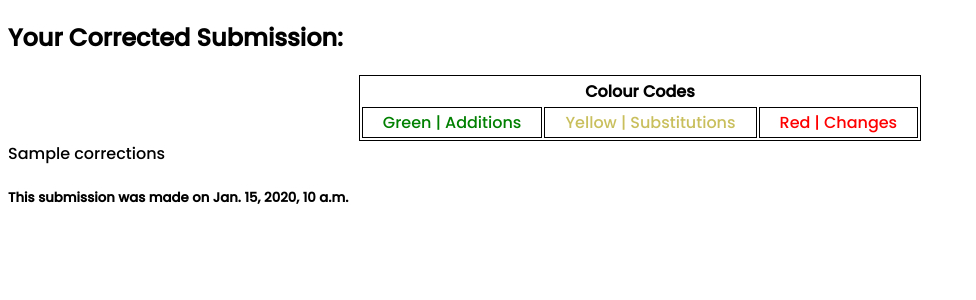
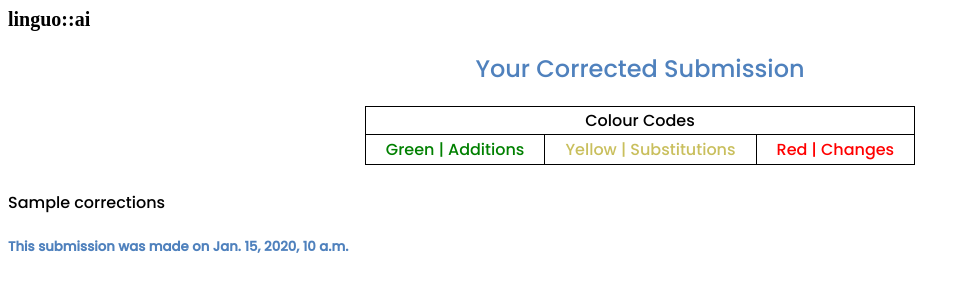
Before and after one commit to nickrogerson1/linguoai-git, a Django app: template members/templates/members/pdfs/corrected-submission.html in a window 1280 px wide. Shown: the top 300 px of the page, without its empty margins (0-976 px from the left). Run offline with Django 4.2, Linux system fonts and the light colour scheme; the template is opened without the code that fills it: most values are stand-ins (such as "Sample title", 1, 10 or a date in 2020); some libraries are stand-ins or nearby versions; some web fonts are replaced.

Commit message:
PDF updated

```diff
--- a/blog/templates/blog/base.html
+++ b/blog/templates/blog/base.html
@@ -33,10 +33,9 @@
         <!-- Specific Page CSS goes HERE  -->
         {% block stylesheets %}{% endblock stylesheets %}
 
-        {% comment %}
         <!-- Custom CSS -->
         <link rel="stylesheet" href="{% static 'css/custom.css' %}">
-        {% endcomment %}
+
         <meta name="viewport" content="width=device-width, initial-scale=1">
 
         <!-- Document Title
--- a/members/templates/members/layouts/base-pdf.html
+++ /dev/null
@@ -1,61 +0,0 @@
-{% load static %}
-
-<!DOCTYPE html>
-<html lang="en">
-
-<head>
-    <meta charset="utf-8"/>
-    <meta name="viewport" content="width=device-width, initial-scale=1, shrink-to-fit=no">
-    <!-- <link rel="apple-touch-icon" sizes="76x76" href="/Users/nickrogerson/Desktop/LinguoAI/Linguo-ai/LinguoAI/members/static/img/apple-icon.png"> -->
-    <!-- <link rel="icon" type="image/png" href="/Users/nickrogerson/Desktop/LinguoAI/Linguo-ai/LinguoAI/members/static/img/favicon.png"> -->
-
-    <title>
-        LinguoAI {% block title %}{% endblock %}
-    </title>
-
-    <!--     Fonts and icons     -->
-    <link href="{% static 'css/Poppins/Poppins-Medium.ttf' %}" rel="stylesheet"/>
-
-
-
-    <!-- <link href="https://fonts.googleapis.com/css?family=Poppins:200,300,400,600,700,800" rel="stylesheet"/> -->
-    <!-- <link href="https://use.fontawesome.com/releases/v5.0.6/css/all.css" rel="stylesheet"> -->
-
-    <!-- Nucleo Icons -->
-    <!-- <link href="/Users/nickrogerson/Desktop/LinguoAI/Linguo-ai/LinguoAI/members/static/css/nucleo-icons.css" rel="stylesheet"/> -->
-
-    <!-- <link href="/Users/nickrogerson/Desktop/LinguoAI/Linguo-ai/LinguoAI/members/static/css/black-dashboard.css" rel="stylesheet"/> -->
-    <link href="{% static 'css/custom1.css' %}" rel="stylesheet"/>
-
-
-
-
-
-    <!-- <link href="/Users/nickrogerson/Desktop/LinguoAI/Linguo-ai/LinguoAI/members/static/css/theme-switcher.css" rel="stylesheet"/> -->
-    <!-- CSS Just for demo purpose, don't include it in your project -->
-    <!-- <link href="/Users/nickrogerson/Desktop/LinguoAI/Linguo-ai/LinguoAI/members/static/demo/demo.css" rel="stylesheet"/> -->
-
-    <!-- Specific Page CSS goes HERE  -->
-    {% block stylesheets %}{% endblock stylesheets %}
-
-
-
-</head>
-<body class="white-content">
-
-    <div class="wrapper">
-
-        <div style="border-top: 0px;" class="main-panel">
-
-            {% block content %}{% endblock content %}
-
-        </div>
-    </div>
-
-    {% include '../includes/scripts.html' %}
-
-    <!-- Specific Page JS goes HERE  -->
-    {% block javascripts %}{% endblock javascripts %}
-
-</body>
-</html>
--- a/members/templates/members/pdfs/corrected-submission.html
+++ b/members/templates/members/pdfs/corrected-submission.html
@@ -1,8 +1,6 @@
-{% extends '../layouts/base-pdf.html' %}
-
 {% load static %}
 
-{% block stylesheets %}
+<head>
     <style>
     .diff_chg {
         color: red;
@@ -34,43 +32,74 @@ td {
         border:1px solid black;
     }
 
+    table {
+        border-collapse: collapse;
+    }
+
+    #guide th {
+        text-align: center;
+        font-weight: 300;
+    }
+
     #guide td {
         padding: 2px 20px;
     }
 
     #main-table th {
         border: 1px solid white !important;
+        text-align: center;
         padding-bottom: 10px;
         font-size: 25px;
         font-weight: 300;
     }
 
+    .main-table td {
+        border: 1px solid black !important;
+    }
+
+    .main-table td:nth-child(even) {
+        padding: 10px;
+    }
+
     @font-face {
         font-family: Poppins-Medium;
-    src: url("static/fonts/Poppins/Poppins-Medium.ttf");
+        src: url("{% static '/fonts/Poppins/Poppins-Medium.ttf' %}");
     }
 
-.white-content {
+    @font-face {
+        font-family: JetBrains Mono;
+        src: url("{% static '/fonts/JetBrainsMono-Light.ttf' %}");
+    }
+
+    .main-content {
         font-family: Poppins-Medium;
     }
 
+    .logo-default {
+        font-family: JetBrains Mono;
+        font-size: 20px;
+    }
+
+    h2 {
+        font-weight: 300;
+        text-align: center;
+    }
+
+    @page {
+        margin: 10px 20px;
+    }
+
+    .theme-color {
+        color: #4F81BD;
+    }
     </style>
-
-{% endblock stylesheets %}
-
-{% block content %}
-<div class="white-content">
-    <div class="container-fluid">
-    <div class="row">
-        <div class="col-12 col-lg-10 offset-lg-1 pt-4 mt-5">
-        <div class="card" >
-            <div class="card-body px-2 py-2">
-                <h2 class="card-title">Your Corrected Submission:</h2>
-                <div class="col-xl-5 col-md-6 mb-0">
-                    <div class="card-body">
-                        <div class="table-responsive overflow-hidden">
+</head>
+<body>
+    <h3 class="logo-default">linguo::ai</h3>
+        <div class="main-content">
+            <h2 class="theme-color">Your Corrected Submission</h2>
                 <table id="guide">
-                                <thead class="text-center">
+                    <thead>
                         <tr >
                             <th colspan="3">Colour Codes</th>
                         </tr>
@@ -85,27 +114,10 @@ td {
                     </tr>
                     </tbody>
                 </table>
-                        </div>
-                    </div>
-                    </div>
-                    <div class="card">
-                        <div class="card-body">
-                            <div class="table-responsive overflow-hidden">
+                <br>
+                <div class="table-responsive overflow-hidden main-table">
                     {{ corrections|safe }}
                 </div>
+            <h5 class="theme-color">This submission was made on {{ date }}</h5>
         </div>
-                    </div>
-                <h5>This submission was made on {{ date }}</h5>
-            </div>
-        </div>
-        </div>
-    </div>
-    </div>
-</div>
-<br><br>
-
-{% endblock content %}
-
-{% block javascripts %}
-
-{% endblock javascripts %}
+</body>
```
Also changed, not shown: members/copies/docx.py (+19 -11 lines), members/copies/pdf.py (+43 -215 lines), members/templates/members/pdfs/ielts-form-submission.html (deleted, +0 -41 lines), members/templates/members/pdfs/standard-submission.html (deleted, +0 -44 lines). Lines whose indentation alone changed are shown as unchanged.
